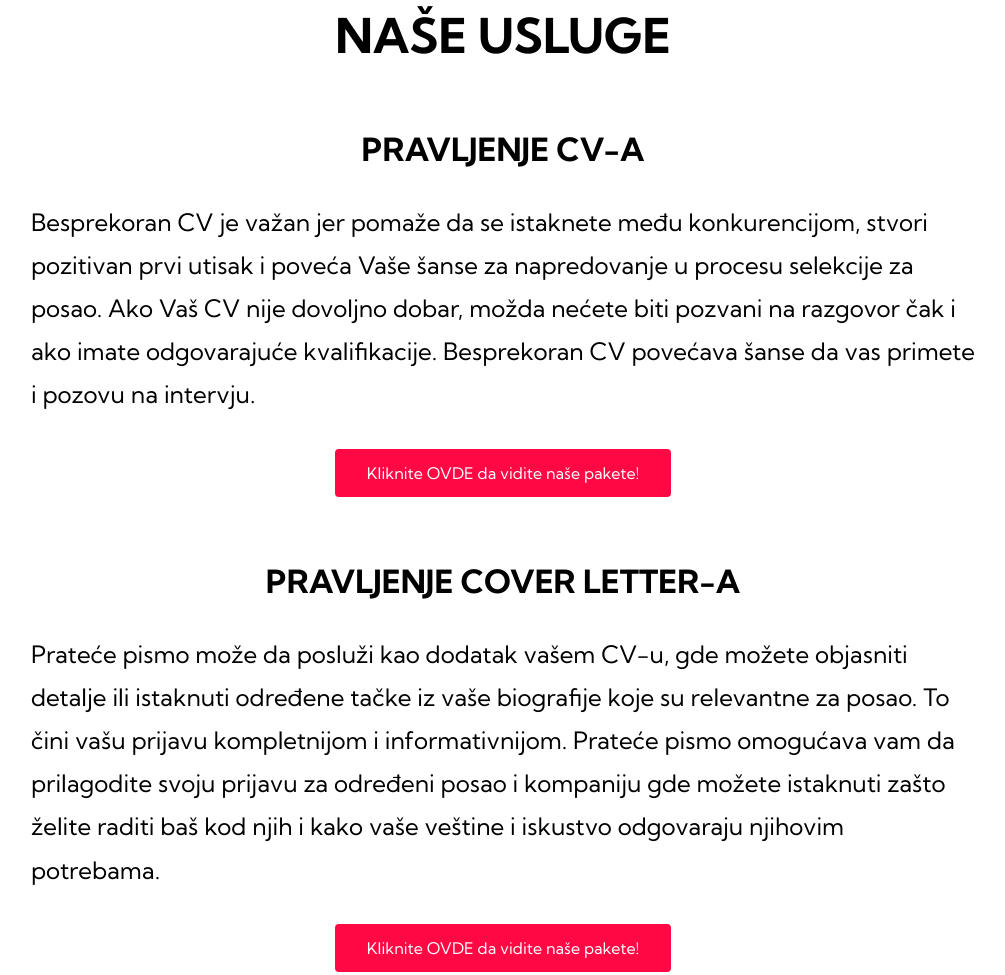
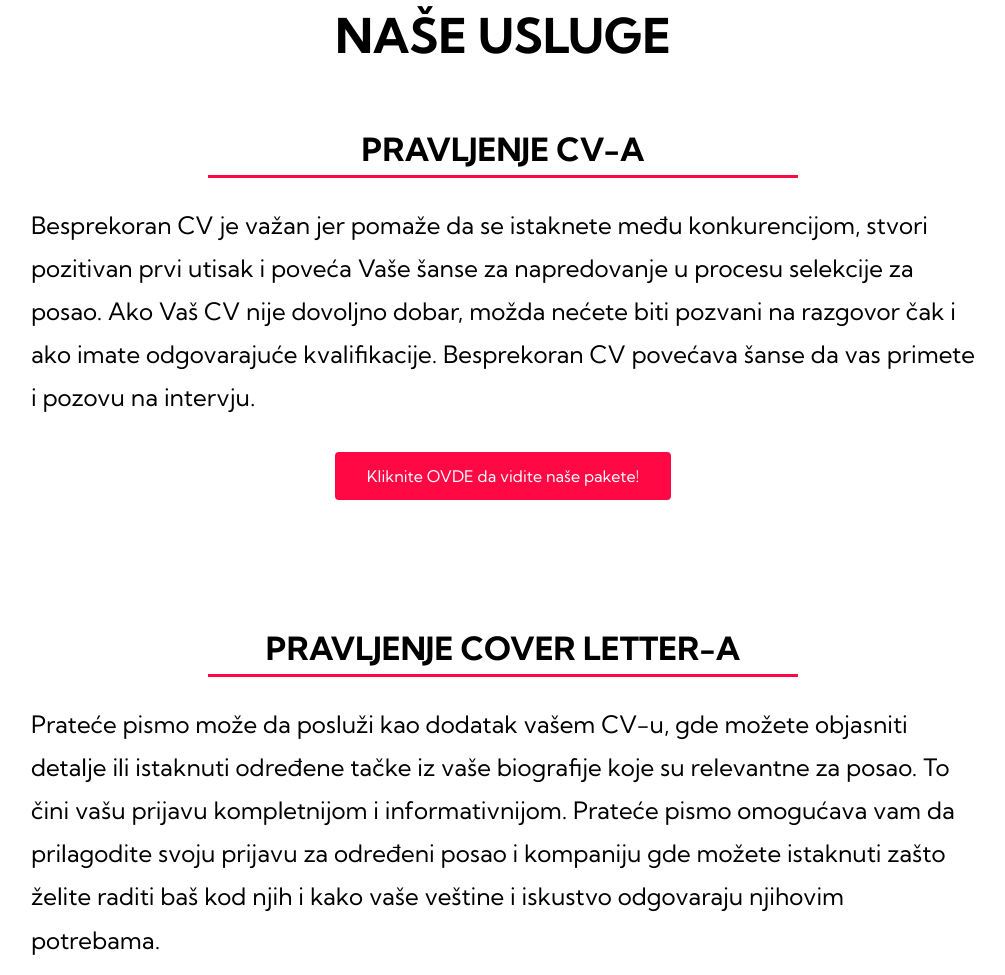
Before and after one commit to Strahinja1520/supercv_v2, a plain HTML site: page index.html in a window 1280 px wide. Shown: the part 1920-2895 px from the top of the page, without its empty margins (137-1142 px from the left). Drawn offline with nearby package versions, Linux system fonts and the light colour scheme.

Commit message:
Update style.css

```diff
--- a/style.css
+++ b/style.css
@@ -448,12 +448,22 @@
 }
 .usluge-content .usluga{
     text-align: center;
+    margin-bottom: 4rem;
 }
 .usluge-content .usluga h3{
     text-transform: uppercase;
     font-size: 2rem;
     text-align: center;
     margin-bottom: 2rem;
+}
+.usluge-content .usluga h3::after{
+    content: "";
+        display: block;
+        border-bottom: 3px solid #ff0844;
+        width: 50%;
+        position: relative;
+        bottom: -6px; /* your padding + border-width */
+        margin: 0 auto;
 }
 .usluge-content .usluga p{
     font-size: 1.5rem;
@@ -498,6 +508,9 @@
     }
     .usluge-content{
         padding: 1rem 15px;
+    }
+    .usluge-content .usluga h3::after{
+        width: 80%;
     }
 }
 
```
